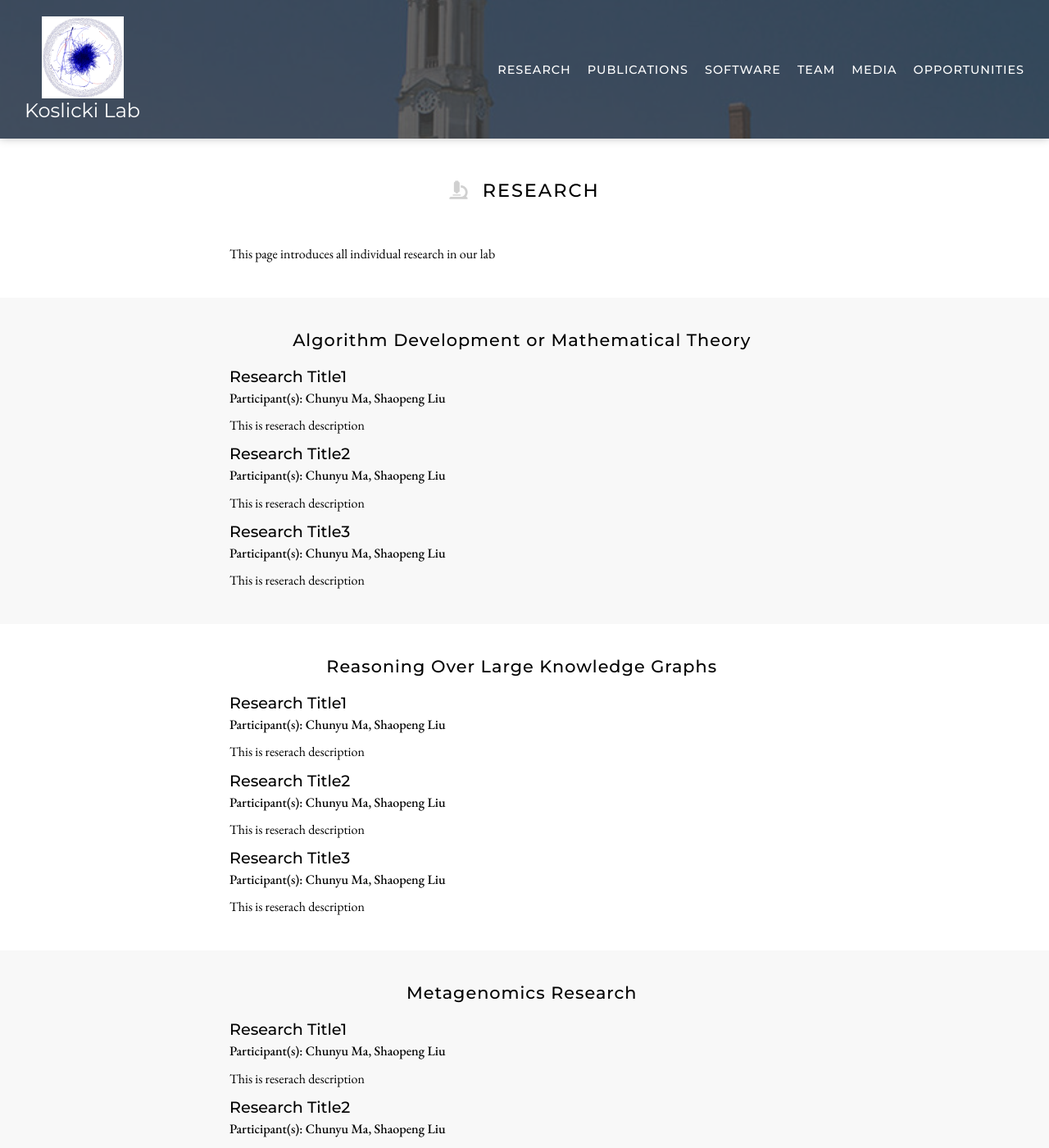
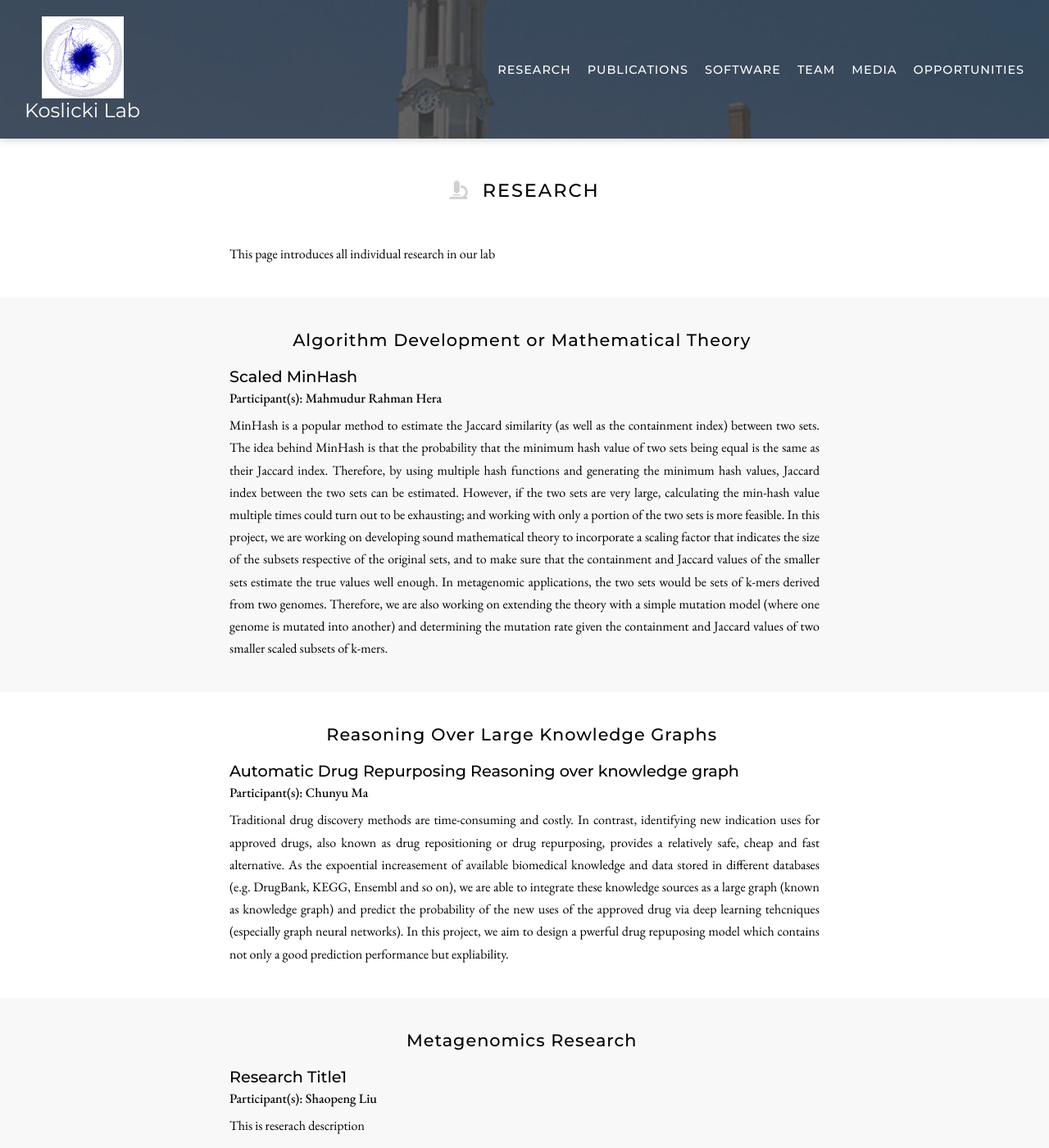
Before and after one commit to mohsenht/Koslicki-lab-PSU, a Jekyll site: the page built from research/index.md, in a window 1280 px wide and 1400 px high. Shown: the whole window at 82% size. Built offline with Jekyll 4.4.1, drawn with Linux system fonts in a browser that asks for light colours; nearby versions of some CDN libraries; some of the changed text lies outside the part shown.

Commit message:
modify personal description and add some reasrch description

```diff
--- a/_data/research.yml
+++ b/_data/research.yml
@@ -1,45 +1,15 @@
 # Type: type1 -> Algorithm Development or Mathematical Theory; type2 -> Reasoning Over Large Knowledge Graphs; type3 -> Metagenomics Research
 - type: type1
-  title: Research Title1
-  people: Chunyu Ma, Shaopeng Liu
-  desc: This is reserach description
-
-- type: type1
-  title: Research Title2
-  people: Chunyu Ma, Shaopeng Liu
-  desc: This is reserach description
-
-- type: type1
-  title: Research Title3
-  people: Chunyu Ma, Shaopeng Liu
-  desc: This is reserach description
+  title: Scaled MinHash
+  people: Mahmudur Rahman Hera
+  desc: MinHash is a popular method to estimate the Jaccard similarity (as well as the containment index) between two sets. The idea behind MinHash is that the probability that the minimum hash value of two sets being equal is the same as their Jaccard index. Therefore, by using multiple hash functions and generating the minimum hash values, Jaccard index between the two sets can be estimated. However, if the two sets are very large, calculating the min-hash value multiple times could turn out to be exhausting; and working with only a portion of the two sets is more feasible. In this project, we are working on developing sound mathematical theory to incorporate a scaling factor that indicates the size of the subsets respective of the original sets, and to make sure that the containment and Jaccard values of the smaller sets estimate the true values well enough. In metagenomic applications, the two sets would be sets of k-mers derived from two genomes. Therefore, we are also working on extending the theory with a simple mutation model (where one genome is mutated into another) and determining the mutation rate given the containment and Jaccard values of two smaller scaled subsets of k-mers.
 
 - type: type2
-  title: Research Title1
+  title: Automatic Drug Repurposing Reasoning over knowledge graph
   people: Chunyu Ma
-  desc: This is reserach description
-
-- type: type2
-  title: Research Title2
-  people: Chunyu Ma
-  desc: This is reserach description
-
-- type: type2
-  title: Research Title3
-  people: Chunyu Ma
-  desc: This is reserach description
+  desc: Traditional drug discovery methods are time-consuming and costly. In contrast, identifying new indication uses for approved drugs, also known as drug repositioning or drug repurposing, provides a relatively safe, cheap and fast alternative. As the expoential increasement of available biomedical knowledge and data stored in different databases (e.g. DrugBank, KEGG, Ensembl and so on), we are able to integrate these knowledge sources as a large graph (known as knowledge graph) and predict the probability of the new uses of the approved drug via deep learning tehcniques (especially graph neural networks). In this project, we aim to design a pwerful drug repuposing model which contains not only a good prediction performance but expliability.
 
 - type: type3
   title: Research Title1
   people: Shaopeng Liu
   desc: This is reserach description
-
-- type: type3
-  title: Research Title2
-  people: Shaopeng Liu
-  desc: This is reserach description
-
-- type: type3
-  title: Research Title3
-  people: Shaopeng Liu
-  desc: This is reserach description
--- a/_includes/research-section.html
+++ b/_includes/research-section.html
@@ -1,7 +1,7 @@
 <div>
     <h2 id='{{ include.id }}' style='text-align:center; margin-bottom:20px; padding:0;'> {{ include.direction_name }} </h2>
     {% for research in site.data.research %}
-      {% if research.type == 'type1' %}
+      {% if include.id == research.type %}
           <h3 style='margin-top:10px; margin-bottom:5px; padding:0; text-align: left;'>{{ research.title }}</h3>
           <h4 style='margin:0; padding-top:0; text-align: left;'> Participant(s): <span>{{ research.people }}</span></h4>
           <p style='margin:0; padding-top:0;'>{{ research.desc }}</p>
```
Also changed, not shown: _members/chunyu-ma.md (+1 -1 lines).
